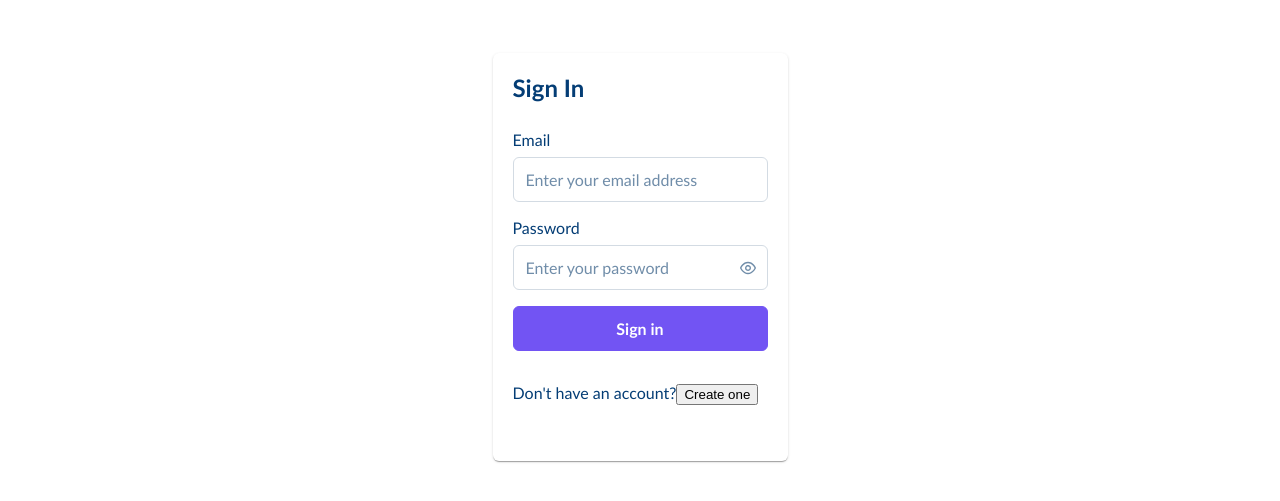
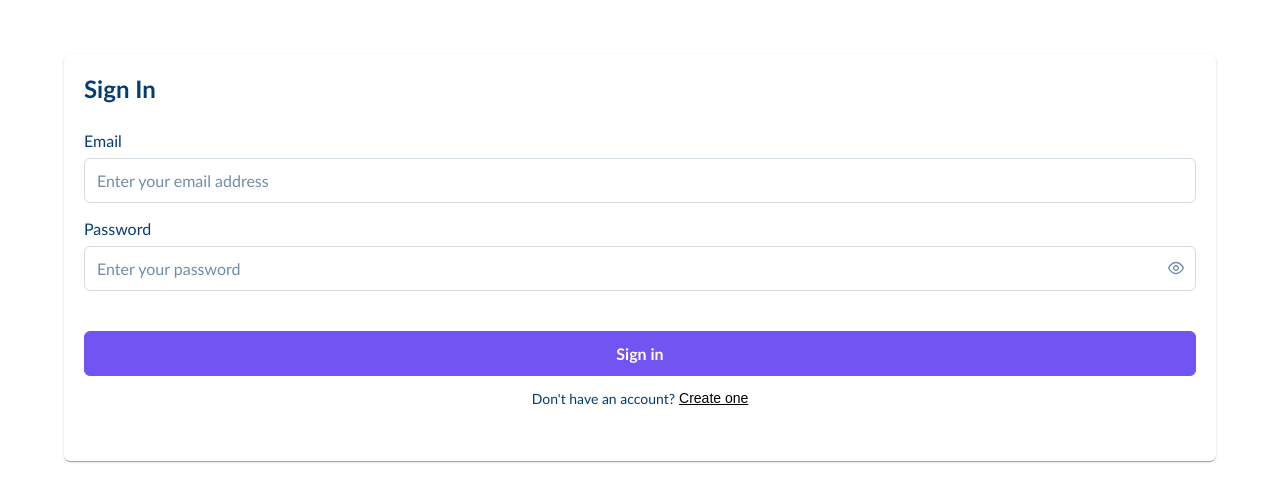
Before and after one commit to TheGeniusOfEternity/coordinate-area-checker-v4, a React (Vite) app in the folder frontend/: page /static/auth in a window 1280 px wide. Shown: the part 143-644 px from the top of the page. Built offline with nearby package versions, Linux system fonts and the light colour scheme.

Commit message:
feat(components): login form

```diff
--- /dev/null
+++ b/frontend/src/components/forms/Form.css
@@ -0,0 +1,38 @@
+form {
+  width: 100%;
+  height: 100%;
+}
+
+form .p-field {
+  display: flex;
+  flex-direction: column;
+  gap: 0.5rem;
+  margin-bottom: 1rem;
+}
+
+form .submit-button {
+  margin-top: 1.5rem;
+}
+
+form .auth-switch {
+  display: flex;
+  justify-content: center;
+  font-size: 14px;
+}
+
+form .auth-switch button {
+  background: none;
+  border: none;
+  cursor: pointer;
+  text-decoration: underline;
+  padding: 0;
+  margin-left: 0.25rem;
+  font-weight: 500;
+  font-size: inherit;
+}
+
+form .submit-button,
+.p-icon-field,
+.p-field .password {
+  width: 100%
+}
--- /dev/null
+++ b/frontend/src/components/forms/LoginForm.tsx
@@ -0,0 +1,113 @@
+import './Form.css';
+import { InputText } from "primereact/inputtext";
+import { Password } from "primereact/password";
+import { Button } from "primereact/button";
+import { useTranslation } from "react-i18next";
+import { useState } from "react";
+
+interface LoginFormData {
+  email: string;
+  password: string;
+}
+
+interface LoginFormProps {
+  // eslint-disable-next-line no-unused-vars
+  onSubmit: (data: LoginFormData) => Promise<void>;
+  onSwitchToRegister: () => void;
+  loading: boolean;
+}
+
+const LoginForm = ({
+  onSubmit,
+  onSwitchToRegister,
+  loading
+}: LoginFormProps) => {
+  const { t } = useTranslation();
+  const [errors, setErrors] = useState<Partial<LoginFormData>>({});
+  const [form, setForm] = useState<LoginFormData>({
+    email: '',
+    password: ''
+  });
+
+  const handleLoginChange = (field: keyof LoginFormData, value: string) => {
+    setForm((prev) => ({ ...prev, [field]: value }));
+    setErrors((prev) => ({...prev, [field]: null}));
+  };
+
+  const validate = (): boolean => {
+    const newErrors: Partial<LoginFormData> = {};
+
+    if (!form.email.trim()) {
+      newErrors.email = 'Email is required';
+    } else if (!form.email.includes('@')) {
+      newErrors.email = 'Please enter a valid email';
+    }
+
+    if (!form.password.trim()) {
+      newErrors.password = 'Password is required';
+    }
+
+    setErrors(newErrors);
+    return Object.keys(newErrors).length === 0;
+  };
+
+  const handleSubmit = async () => {
+    if (!validate()) { return; }
+    await onSubmit(form);
+  };
+
+  return (
+    <form className="form">
+      <div className="p-field">
+        <label htmlFor="login-email" className="form-label">
+          {t("page.welcome.form.email.label")}
+        </label>
+        <InputText
+          id="login-email"
+          value={form.email}
+          onChange={(e) => handleLoginChange("email", e.target.value)}
+          placeholder={t("page.welcome.form.email.placeholder")}
+          className="w-full"
+          autoComplete="email"
+        />
+        {errors.email && <small className="p-error">{errors.email}</small>}
+      </div>
+
+      <div className="p-field">
+        <label htmlFor="login-password" className="form-label">
+          {t("page.welcome.form.password.label")}
+        </label>
+        <Password
+          inputId="login-password"
+          value={form.password}
+          onChange={(e) => handleLoginChange("password", e.target.value)}
+          placeholder={t("page.welcome.form.password.placeholder.login")}
+          autoComplete="current-password"
+          toggleMask
+          inputClassName="password"
+        />
+        {errors.password && <small className="p-error">{errors.password}</small>}
+      </div>
+
+      <Button
+        label={t(`page.welcome.form.submit.login`)}
+        onClick={handleSubmit}
+        loading={loading}
+        className="submit-button"
+      />
+
+      <p className="auth-switch">
+        {t("page.welcome.redirect.login.text")}
+        <button
+          onClick={onSwitchToRegister}
+          className="switch-link"
+          type="button"
+        >
+          {t("page.welcome.redirect.login.link")}
+        </button>
+      </p>
+    </form>
+  );
+};
+
+export default LoginForm;
--- a/frontend/src/pages/welcome/Welcome.css
+++ b/frontend/src/pages/welcome/Welcome.css
@@ -6,15 +6,7 @@
   align-items: center;
 }
 
-
-.form-group {
-  display: flex;
-  flex-direction: column;
-  gap: 1rem;
+.auth-card {
+  max-width: 90%;
+  min-width: 90%;
 }
-
-.p-field {
-  display: flex;
-  flex-direction: column;
-  gap: 0.5rem;
-}
--- a/frontend/src/pages/welcome/Welcome.tsx
+++ b/frontend/src/pages/welcome/Welcome.tsx
@@ -6,6 +6,7 @@ import { Message } from "primereact/message";
 import { Password } from "primereact/password";
 import { useState } from "react";
 import { useTranslation } from "react-i18next";
+import LoginForm from "@/components/forms/LoginForm";
 
 const Welcome = () => {
   const { t } = useTranslation();
@@ -14,11 +15,6 @@ const Welcome = () => {
   const [loading, setLoading] = useState(false);
   const [error, setError] = useState<string | null>(null);
   const [success, setSuccess] = useState<string | null>(null);
-
-  const [loginForm, setLoginForm] = useState<LoginFormData>({
-    email: '',
-    password: '',
-  });
 
   const [registerForm, setRegisterForm] = useState<RegisterFormData>({
     email: '',
@@ -30,32 +26,10 @@ const Welcome = () => {
     confirmPassword: '',
   });
 
-  const handleLoginChange = (field: keyof LoginFormData, value: string) => {
-    setLoginForm((prev) => ({ ...prev, [field]: value }));
-    setError(null);
-    setSuccess(null);
-  };
-
   const handleRegisterChange = (field: keyof RegisterFormData, value: string) => {
     setRegisterForm((prev) => ({ ...prev, [field]: value }));
     setError(null);
     setSuccess(null);
-  };
-
-  const validateLoginForm = (): boolean => {
-    if (!loginForm.email.trim()) {
-      setError('Email is required');
-      return false;
-    }
-    if (!loginForm.password.trim()) {
-      setError('Password is required');
-      return false;
-    }
-    if (!loginForm.email.includes('@')) {
-      setError('Please enter a valid email');
-      return false;
-    }
-    return true;
   };
 
   const validateRegisterForm = (): boolean => {
@@ -184,72 +158,14 @@ const Welcome = () => {
         )}
 
         {mode === "login" ? (
-          <form className="form-group">
-            <div className="p-field">
-              <label htmlFor="login-email" className="form-label">
-                {t("page.welcome.form.email.label")}
-              </label>
-              <InputText
-                id="login-email"
-                value={loginForm.email}
-                onChange={(e) => handleLoginChange("email", e.target.value)}
-                placeholder={t("page.welcome.form.email.placeholder")}
-                className="w-full"
-                autoComplete="email"
-              />
-            </div>
-
-            <div className="p-field">
-              <label htmlFor="login-password" className="form-label">
-                {t("page.welcome.form.password.label")}
-              </label>
-              <Password
-                inputId="login-password"
-                value={loginForm.password}
-                onChange={(e) => handleLoginChange("password", e.target.value)}
-                placeholder={t("page.welcome.form.password.placeholder.login")}
-                toggleMask
-                className="w-full"
-                inputClassName="w-full"
-                autoComplete="current-password"
-              />
-            </div>
-
-            <Button
-              label={t(`page.welcome.form.submit.login`)}
-              onClick={handleLoginSubmit}
-              loading={loading}
-              className="w-full submit-button"
-            />
-
-            <p className="auth-switch">
-              {t("page.welcome.redirect.login.text")}
-              <button
-                onClick={switchToRegister}
-                className="switch-link"
-                type="button"
-              >
-                {t("page.welcome.redirect.login.link")}
-              </button>
-            </p>
-          </form>
+          <LoginForm
+            className="form"
+            onSubmit={handleLoginSubmit}
+            onSwitchToRegister={switchToRegister}
+            loading={loading}
+          />
         ) : (
           <form className="form-group">
-            <div className="p-field">
-              <label htmlFor="login-password" className="form-label">
-                {t("page.welcome.form.password.label")}
-              </label>
-              <Password
-                inputId="login-password"
-                value={loginForm.password}
-                onChange={(e) => handleLoginChange("password", e.target.value)}
-                placeholder={t("page.welcome.form.password.placeholder.login")}
-                toggleMask
-                className="w-full"
-                inputClassName="w-full"
-                autoComplete="current-password"
-              />
-            </div>
             <div className="p-field">
               <label htmlFor="register-email" className="form-label">
                 {t('page.welcome.form.email.label')}
--- a/frontend/src/pages/welcome/types.d.ts
+++ b/frontend/src/pages/welcome/types.d.ts
@@ -1,8 +1,3 @@
-interface LoginFormData {
-  email: string;
-  password: string;
-}
-
 interface RegisterFormData {
   email: string;
   name: string;
```
